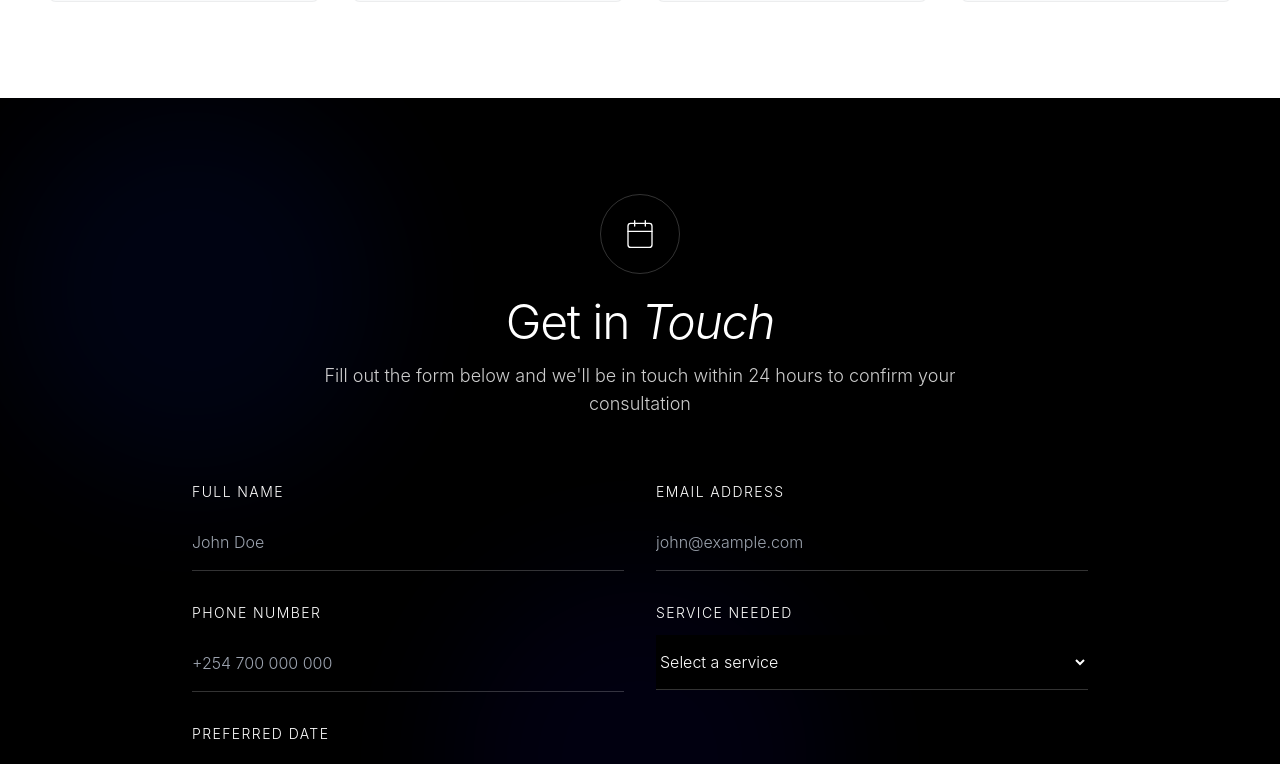
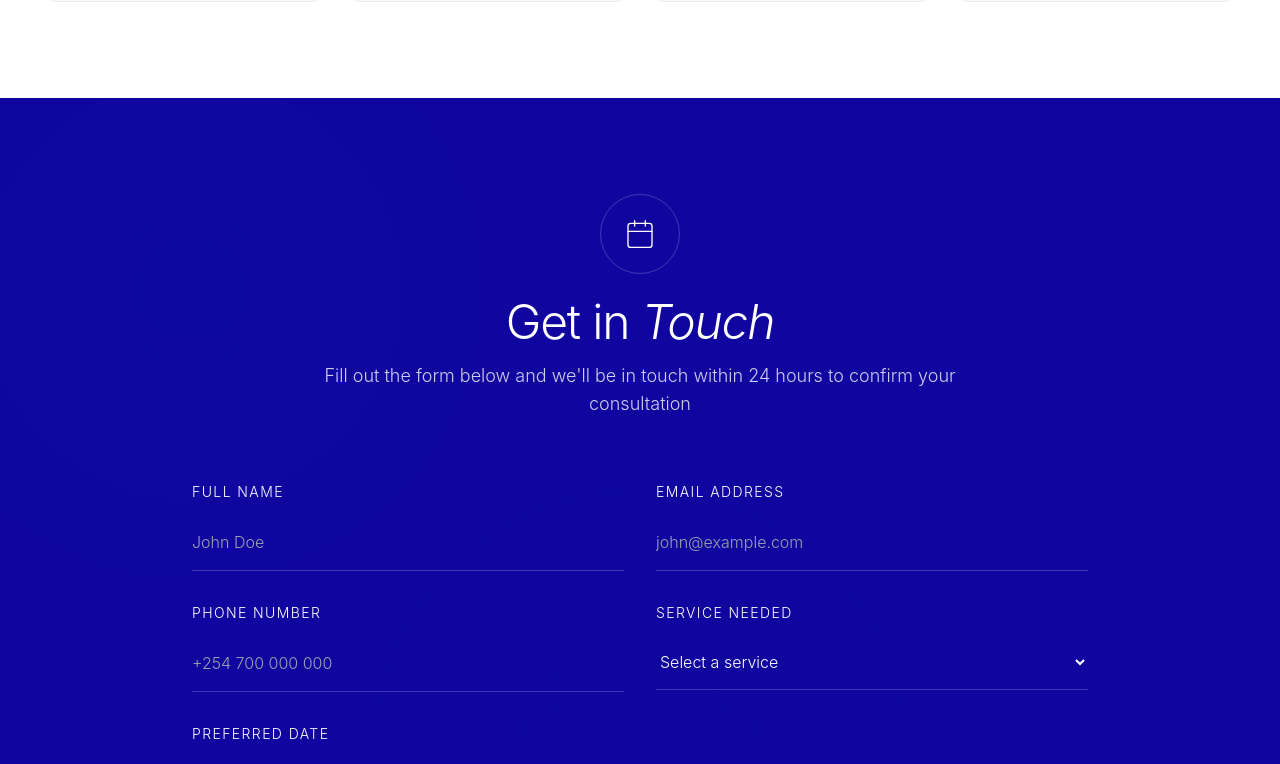
Before and after one commit to 6enard/newmkenya, a React (Vite) app: page /booking in a window 1280 px wide. Shown: the part 816-1580 px from the top of the page. Built offline with nearby package versions, Linux system fonts and the light colour scheme.

Commit message:
Updated About.tsx

```diff
--- a/src/components/About.tsx
+++ b/src/components/About.tsx
@@ -25,7 +25,7 @@ const About = () => {
   ];
 
   return (
-    <section id="about" className="min-h-screen bg-black text-white py-16 sm:py-24 px-4 sm:px-6 lg:px-12 relative overflow-hidden">
+    <section id="about" className="min-h-screen text-white py-16 sm:py-24 px-4 sm:px-6 lg:px-12 relative overflow-hidden" style={{ backgroundColor: '#10069f' }}>
       <div className="absolute inset-0 opacity-10">
         <div className="absolute top-0 left-0 w-96 h-96 rounded-full mix-blend-multiply filter blur-3xl" style={{ backgroundColor: '#0123b4' }}></div>
         <div className="absolute bottom-0 right-0 w-96 h-96 rounded-full mix-blend-multiply filter blur-3xl" style={{ backgroundColor: '#fae714' }}></div>
--- a/src/components/Booking.tsx
+++ b/src/components/Booking.tsx
@@ -69,7 +69,7 @@ const BookingComponent = () => {
   };
 
   return (
-    <section id="booking" className="min-h-screen bg-black text-white py-16 sm:py-24 px-4 sm:px-6 lg:px-12 relative overflow-hidden">
+    <section id="booking" className="min-h-screen text-white py-16 sm:py-24 px-4 sm:px-6 lg:px-12 relative overflow-hidden" style={{ backgroundColor: '#10069f' }}>
       <div className="absolute inset-0 opacity-10">
         <div className="absolute top-0 left-0 w-96 h-96 rounded-full mix-blend-multiply filter blur-3xl" style={{ backgroundColor: '#0123b4' }}></div>
         <div className="absolute bottom-0 right-0 w-96 h-96 rounded-full mix-blend-multiply filter blur-3xl" style={{ backgroundColor: '#fae714' }}></div>
@@ -170,7 +170,7 @@ const BookingComponent = () => {
                 value={formData.service}
                 onChange={handleChange}
                 required
-                className="w-full bg-black border-b border-white/20 focus:border-white py-3 sm:py-4 outline-none transition-colors font-light text-base min-h-[44px] cursor-pointer"
+                className="w-full border-b border-white/20 focus:border-white py-3 sm:py-4 outline-none transition-colors font-light text-base min-h-[44px] cursor-pointer" style={{ backgroundColor: '#10069f' }}
               >
                 <option value="" disabled>
                   Select a service
--- a/src/pages/BookingPage.tsx
+++ b/src/pages/BookingPage.tsx
@@ -130,7 +130,7 @@ const BookingPage = () => {
         </div>
       </div>
 
-      <div className="py-16 sm:py-24 px-4 sm:px-6 lg:px-12 bg-black text-white relative overflow-hidden">
+      <div className="py-16 sm:py-24 px-4 sm:px-6 lg:px-12 text-white relative overflow-hidden" style={{ backgroundColor: '#10069f' }}>
         <div className="absolute inset-0 opacity-10">
           <div className="absolute top-0 left-0 w-96 h-96 rounded-full mix-blend-multiply filter blur-3xl" style={{ backgroundColor: '#0123b4' }}></div>
           <div className="absolute bottom-0 right-0 w-96 h-96 rounded-full mix-blend-multiply filter blur-3xl" style={{ backgroundColor: '#fae714' }}></div>
@@ -231,7 +231,7 @@ const BookingPage = () => {
                   value={formData.service}
                   onChange={handleChange}
                   required
-                  className="w-full bg-black border-b border-white/20 focus:border-white py-3 sm:py-4 outline-none transition-colors font-light text-base min-h-[44px] cursor-pointer"
+                  className="w-full border-b border-white/20 focus:border-white py-3 sm:py-4 outline-none transition-colors font-light text-base min-h-[44px] cursor-pointer" style={{ backgroundColor: '#10069f' }}
                 >
                   <option value="" disabled>
                     Select a service
--- a/src/pages/ProjectsPage.tsx
+++ b/src/pages/ProjectsPage.tsx
@@ -210,7 +210,7 @@ const ProjectsPage = () => {
         </div>
       </div>
 
-      <div className="py-16 sm:py-24 px-4 sm:px-6 lg:px-12 bg-black text-white text-center relative overflow-hidden">
+      <div className="py-16 sm:py-24 px-4 sm:px-6 lg:px-12 text-white text-center relative overflow-hidden" style={{ backgroundColor: '#10069f' }}>
         <div className="absolute inset-0 opacity-10">
           <div className="absolute top-0 left-0 w-96 h-96 rounded-full mix-blend-multiply filter blur-3xl" style={{ backgroundColor: '#0123b4' }}></div>
           <div className="absolute bottom-0 right-0 w-96 h-96 rounded-full mix-blend-multiply filter blur-3xl" style={{ backgroundColor: '#fae714' }}></div>
--- a/src/pages/ServicesPage.tsx
+++ b/src/pages/ServicesPage.tsx
@@ -111,7 +111,7 @@ const ServicesPage = () => {
         </div>
       </div>
 
-      <div className="py-16 sm:py-24 px-4 sm:px-6 lg:px-12 bg-black text-white relative overflow-hidden">
+      <div className="py-16 sm:py-24 px-4 sm:px-6 lg:px-12 text-white relative overflow-hidden" style={{ backgroundColor: '#10069f' }}>
         <div className="absolute inset-0 opacity-10">
           <div className="absolute top-0 left-0 w-96 h-96 rounded-full mix-blend-multiply filter blur-3xl" style={{ backgroundColor: '#0123b4' }}></div>
           <div className="absolute bottom-0 right-0 w-96 h-96 rounded-full mix-blend-multiply filter blur-3xl" style={{ backgroundColor: '#fae714' }}></div>
```
